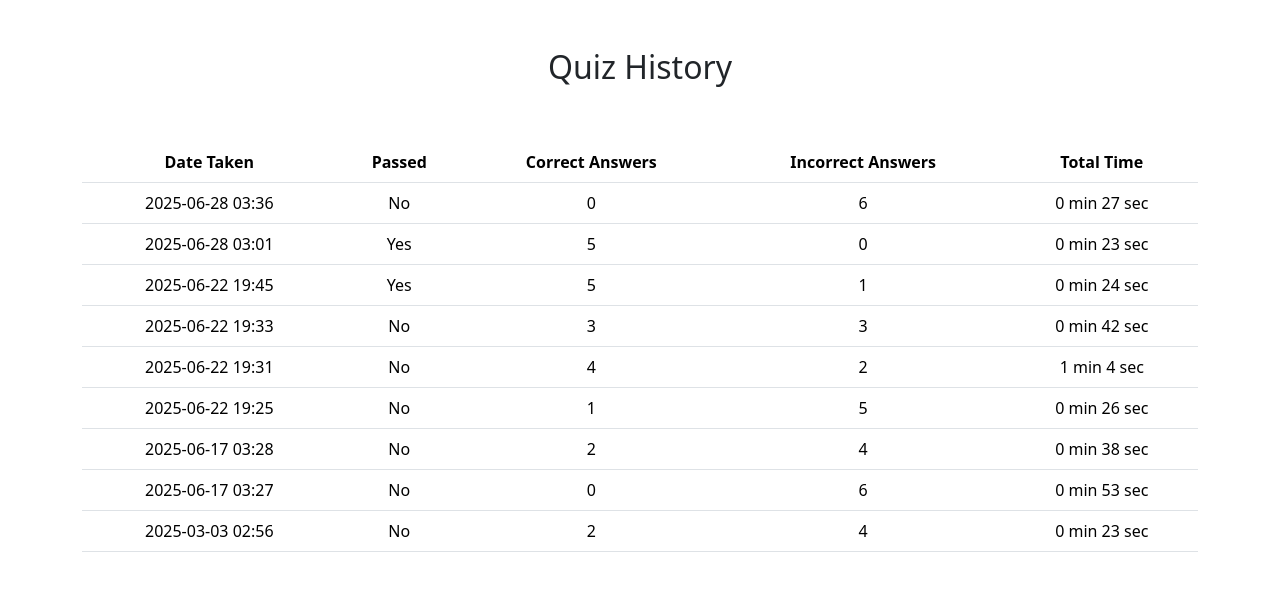
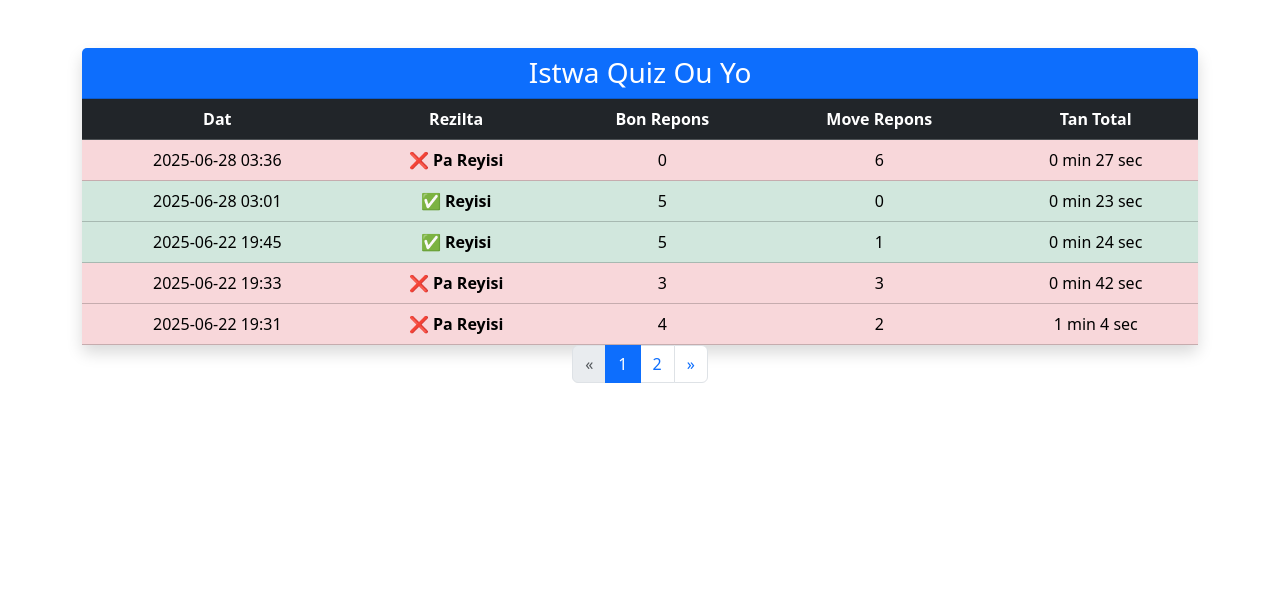
Before and after one commit to prepa24/quiz_projects, a Django app: page /en/history/ in a window 1280 px wide. Shown: the part 64-655 px from the top of the page. Run offline with Django 5.2, Linux system fonts and the light colour scheme; a user stored in the database is signed in; data comes from the database, SQL or seed files in the repository; both versions use the stored data as it was after the commit; parts of the project's set-up code (start-up, migrations or seed data) failed here and were passed over; some libraries are stand-ins or nearby versions.

```diff
--- a/quiz/templates/quiz/history.html
+++ b/quiz/templates/quiz/history.html
@@ -1,30 +1,87 @@
-<!-- quiz/history.html -->
 {% include 'allauth/layouts/base.html' %}
+{% load i18n %}
 
-<div class="container text-center mt-5">
+<div class="container py-5">
   {% block content %}
-    <h2>Quiz History</h2>
-    <br><br>
-<table class="table">
-  <thead class="thead-dark">
+  <div class="card shadow border-0">
+    <div class="card-header bg-primary text-white text-center">
+      <h3 class="mb-0">{% trans "Istwa Quiz Ou Yo" %}</h3>
+    </div>
+
+    <div class="card-body p-0">
+      <div class="table-responsive">
+        <table class="table table-hover mb-0 text-center">
+          <thead class="table-dark">
             <tr>
-      <th scope="col">Date Taken</th>
-      <th scope="col">Passed</th>
-      <th scope="col">Correct Answers</th>
-      <th scope="col">Incorrect Answers</th>
-      <th scope="col">Total Time</th>
+              <th scope="col">{% trans "Dat" %}</th>
+              <th scope="col">{% trans "Rezilta" %}</th>
+              <th scope="col">{% trans "Bon Repons" %}</th>
+              <th scope="col">{% trans "Move Repons" %}</th>
+              <th scope="col">{% trans "Tan Total" %}</th>
             </tr>
           </thead>
           <tbody>
-    <tr>
             {% for record in history %}
-        <tr>
+              <tr class="{% if record.passed %}table-success{% else %}table-danger{% endif %}">
                 <td>{{ record.date_taken|date:"Y-m-d H:i" }}</td>
-            <td>{{ record.passed|yesno:"Yes,No" }}</td>
+                <td>
+                  {% if record.passed %}
+                    ✅ <strong>{% trans "Reyisi" %}</strong>
+                  {% else %}
+                    ❌ <strong>{% trans "Pa Reyisi" %}</strong>
+                  {% endif %}
+                </td>
                 <td>{{ record.correct_answers }}</td>
                 <td>{{ record.incorrect_answers }}</td>
-            <td>{{ record.time_display}}</td>
+                <td>{{ record.time_display }}</td>
+              </tr>
+            {% empty %}
+              <tr>
+                <td colspan="5">{% trans "Ou poko fè okenn quiz." %}</td>
               </tr>
             {% endfor %}
+          </tbody>
         </table>
+      </div>
+    </div>
+  </div>
+
+
+
+
+
+   <!-- Pagination -->
+    <nav aria-label="Page navigation">
+      <ul class="pagination justify-content-center">
+        {% if history.has_previous %}
+          <li class="page-item">
+            <a class="page-link" href="?page={{ history.previous_page_number }}" aria-label="Previous">
+              <span aria-hidden="true">&laquo;</span>
+            </a>
+          </li>
+        {% else %}
+          <li class="page-item disabled"><span class="page-link">&laquo;</span></li>
+        {% endif %}
+
+        {% for num in history.paginator.page_range %}
+          {% if history.number == num %}
+            <li class="page-item active"><span class="page-link">{{ num }}</span></li>
+          {% else %}
+            <li class="page-item"><a class="page-link" href="?page={{ num }}">{{ num }}</a></li>
+          {% endif %}
+        {% endfor %}
+
+        {% if history.has_next %}
+          <li class="page-item">
+            <a class="page-link" href="?page={{ history.next_page_number }}" aria-label="Next">
+              <span aria-hidden="true">&raquo;</span>
+            </a>
+          </li>
+        {% else %}
+          <li class="page-item disabled"><span class="page-link">&raquo;</span></li>
+        {% endif %}
+      </ul>
+    </nav>
+
   {% endblock %}
+</div>
--- a/quiz/templates/quiz/results.html
+++ b/quiz/templates/quiz/results.html
@@ -41,7 +41,7 @@
 
   <form method="post" action="{% url 'quiz:home' %}">
     {% csrf_token %}
-    <button class="btn btn-success mt-5" type="submit">{% trans "Tounen Nan Paj Akey la" %}</button>
+    <button class="btn btn-success mt-5" type="submit">{% trans "Tounen Nan Paj Akèy la" %}</button>
   </form>
 
 
--- a/quiz/templates/quiz/start.html
+++ b/quiz/templates/quiz/start.html
@@ -86,7 +86,7 @@
       </div>
       <div class="col-md-6">
         <h2>Kisa sit sa a ye?</h2>
-        <p>Se yon platfòm pou ede moun ki vle pase egzamen pou Lisans nan Florida (tankou chofè, sekirite, elatriye). W ap ka fè pratik, wè estatistik ou, epi resevwa sètifika apre reyisit ou.</p>
+        <p>Se yon platfòm pou ede moun ki vle pase egzamen pou Lisans nan Florida (tankou chofè ti machin, chofè kamyon, elatriye). W ap ka fè pratik, wè estatistik ou, epi prepare w pou ou al pase tès ou.</p>
       </div>
     </div>
   </div>
--- a/quiz/views.py
+++ b/quiz/views.py
@@ -12,6 +12,7 @@ from django.contrib.auth.models import User
 #pdf generate
 from reportlab.pdfgen import canvas
 from reportlab.lib.pagesizes import letter
+from django.core.paginator import Paginator
 
 
 
@@ -192,7 +193,11 @@ def results(request):
 
 @login_required
 def history_view(request):
-    history = QuizHistory.objects.filter(user=request.user).order_by('-date_taken')
+    queryset = QuizHistory.objects.filter(user=request.user).order_by('-date_taken')
+    paginator = Paginator(queryset, 5)  # 10 eleman pa paj
+    page_number = request.GET.get("page")
+    history = paginator.get_page(page_number)  # otomatik jere paj valab
+
     for record in history:
         minutes, seconds = divmod(record.total_time_seconds, 60)
         record.time_display = f"{minutes} min {seconds} sec"
@@ -286,3 +291,7 @@ def generate_certificate(request):
     p.save()
 
     return response
+
+
+def custom_404(request, exception):
+    return render(request, 'quiz/404.html', status=404)
--- a/quiz_project/urls.py
+++ b/quiz_project/urls.py
@@ -21,6 +21,9 @@ from django.conf.urls.static import static
 from django.conf.urls.i18n import i18n_patterns
 from django.conf.urls.i18n import set_language
 
+from django.conf.urls import handler404
+
+handler404 = 'quiz.views.custom_404'
 
 urlpatterns = [
     path('admin/', include('admin_honeypot.urls', namespace='admin_honeypot')),
```
Also changed, not shown: quiz/templates/quiz/404.html (added, +38 -0 lines), quiz/templates/quiz/question.html (+31 -35 lines), quiz_project/settings.py (+9 -1 lines), db.sqlite3. Lines whose indentation alone changed are shown as unchanged.
